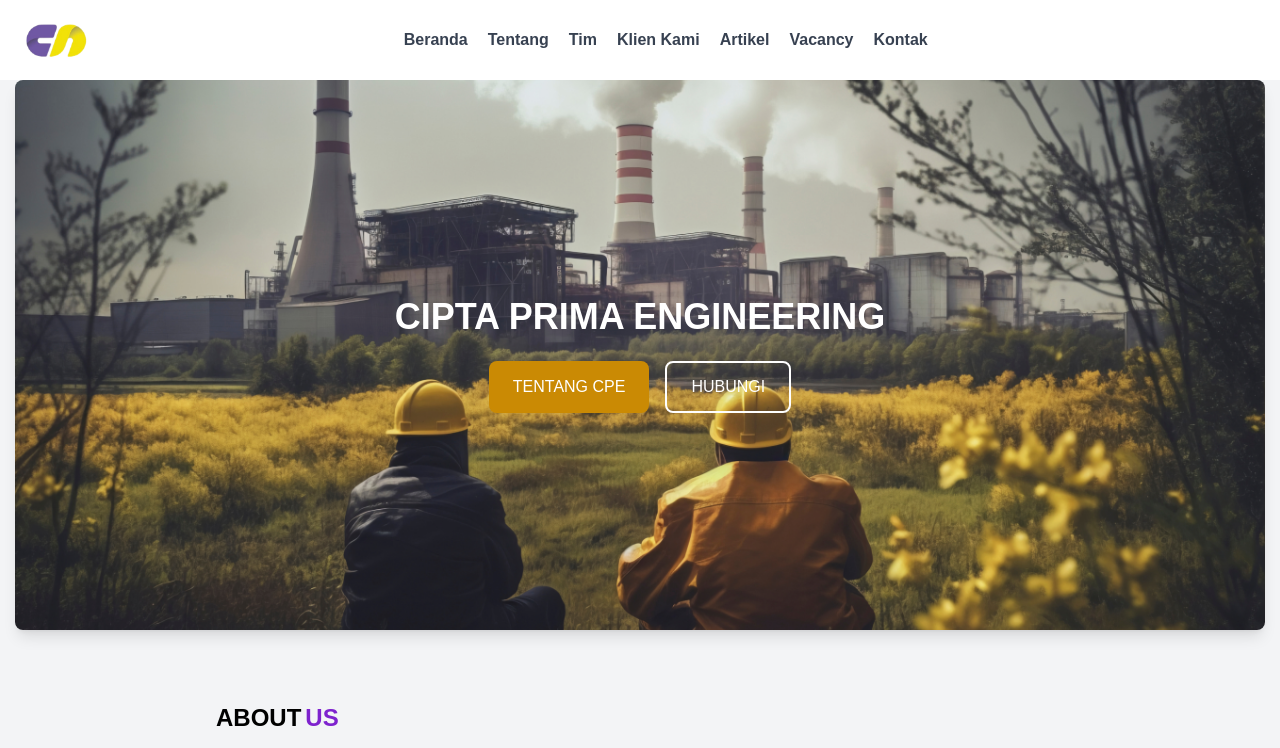
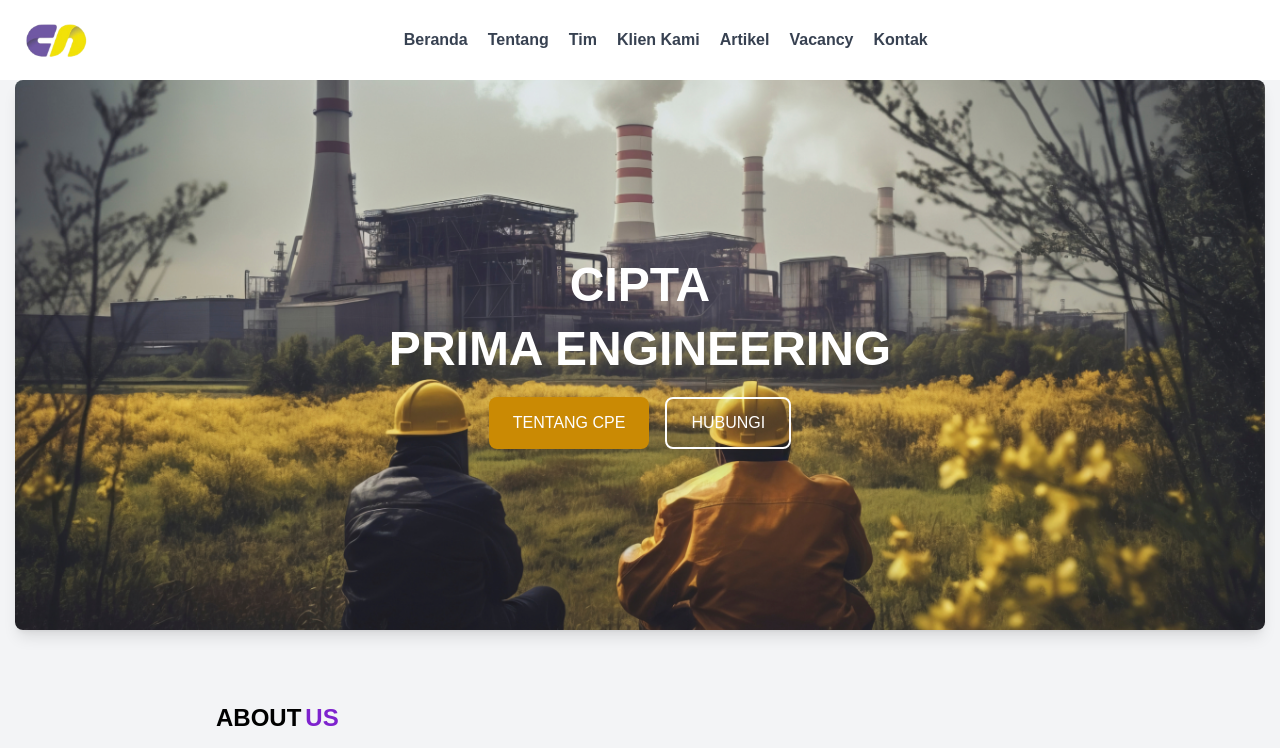
Before and after one commit to fauj1x/cpe_web, a Next.js app: page / in a window 1280 px wide. Shown: the top 748 px of the page. Built offline with nearby package versions, Linux system fonts and the light colour scheme.

Commit message:
Adjust text alignment and spacing for header

```diff
--- a/package.json
+++ b/package.json
@@ -9,7 +9,7 @@
     "lint": "next lint"
   },
   "dependencies": {
-    "next": "14.2.8",
+    "next": "^14.2.8",
     "react": "^18",
     "react-dom": "^18"
   },
--- a/src/app/page.tsx
+++ b/src/app/page.tsx
@@ -15,7 +15,10 @@ export default function Page() {
 
 
         <div className="absolute inset-0 flex flex-col justify-center items-center">
-          <h1 className='text-white font-bold text-4xl mb-6'>CIPTA PRIMA ENGINEERING</h1>
+        <h1 className='text-white font-bold text-5xl mb-6 text-center'>
+        <div className='block mb-4'>CIPTA</div>
+          <div className='block'>PRIMA ENGINEERING</div>
+        </h1>
           <div className="flex space-x-4">
             <button className="px-6 py-3 bg-yellow-600 text-white font-regular rounded-lg hover:bg-yellow-800 transition">
               TENTANG CPE
```
Also changed, not shown: 1 other file (tests, documents, lock files or other folders).
